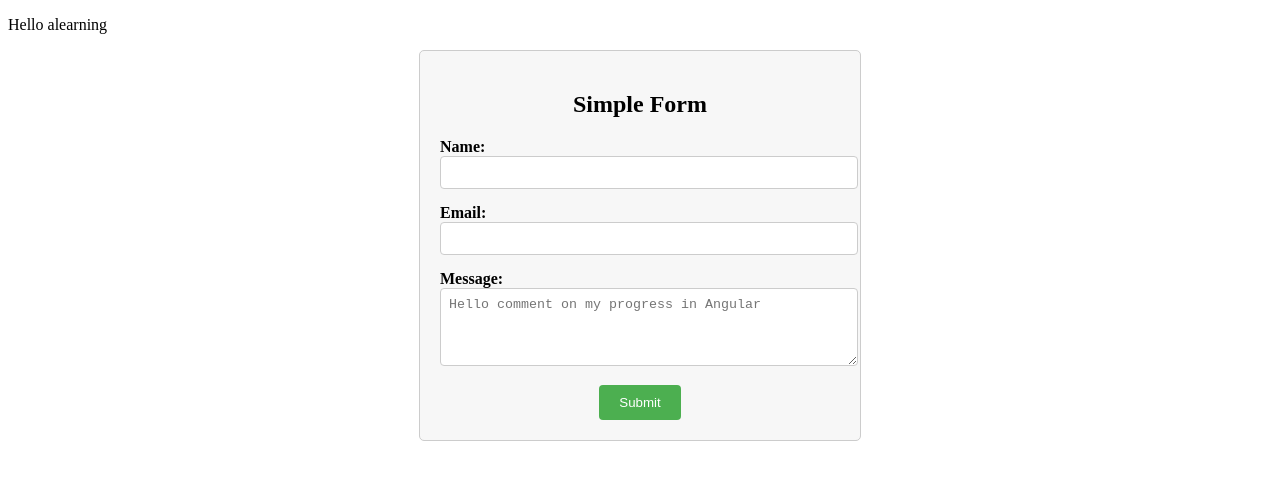
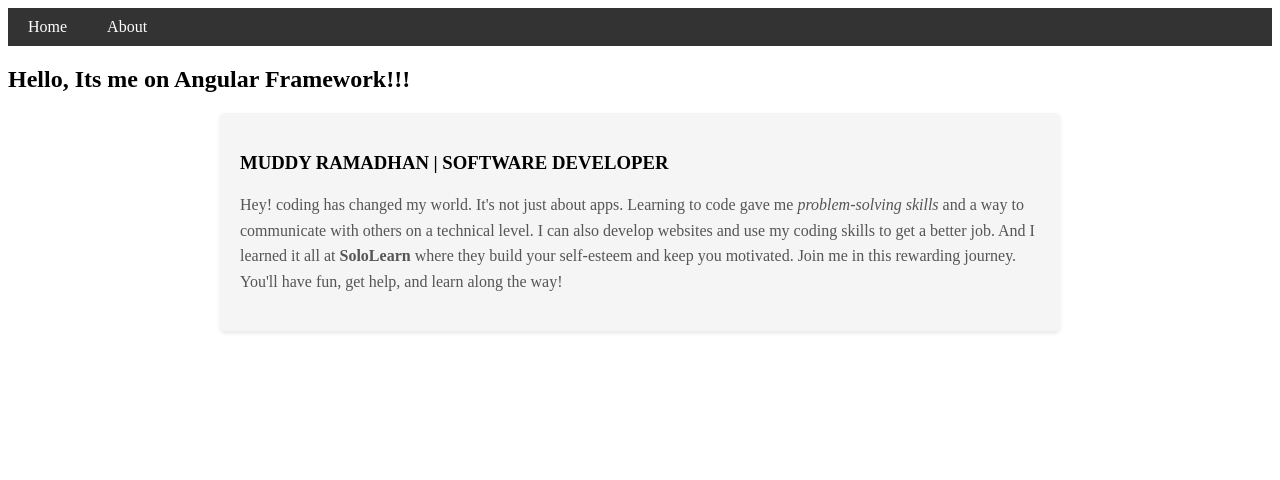
Before and after one commit to Mdsoln/angulars, an Angular app: page /about in a window 1280 px wide. Before the commit this address led to /. Shown: the top 480 px of the page. Built offline with nearby package versions, Linux system fonts and the light colour scheme.

Commit message:
router outlet, router links and navigations

```diff
--- /dev/null
+++ b/src/app/about/about.component.html
@@ -0,0 +1,9 @@
+<div class="about-container">
+    <h3>MUDDY RAMADHAN | SOFTWARE DEVELOPER</h3>
+    <p>
+        Hey! coding has changed my world. It's not just about apps. Learning to code gave me <i>problem-solving skills</i> and a way to communicate with others on a technical level.
+         I can also develop websites and use my coding skills to get a better job.
+         And I learned it all at <strong>SoloLearn</strong> where they build your self-esteem and keep you motivated.
+          Join me in this rewarding journey. You'll have fun, get help, and learn along the way!
+    </p>
+</div>
--- /dev/null
+++ b/src/app/about/about.component.scss
@@ -0,0 +1,17 @@
+.about-container{
+    max-width: 800px;
+    margin: 0 auto;
+    padding: 20px;
+    background-color: #f5f5f5;
+    border-radius: 5px;
+    box-shadow: 0 2px 4px rgba(0,0,0,0.1);
+}
+
+h2{
+    color: #333;
+}
+
+p{
+    color: #555;
+    line-height: 1.6;
+}
--- a/src/app/app.component.html
+++ b/src/app/app.component.html
@@ -1,3 +1,3 @@
-<p>Hello {{title}}</p>
-<app-advertise-page></app-advertise-page>
-<router-outlet></router-outlet>
+<app-menu/>
+<h2>Hello, Its me on Angular Framework!!!</h2>
+<router-outlet/>
--- a/src/app/app.component.ts
+++ b/src/app/app.component.ts
@@ -1,11 +1,13 @@
 import { Component } from '@angular/core';
-import { RouterOutlet } from '@angular/router';
+import { RouterModule, RouterOutlet } from '@angular/router';
 import { AdvertisePageComponent } from './advertise-page/advertise-page.component';
+import { MenuComponent } from './menu/menu.component';
+import { AboutComponent } from './about/about.component';
 
 @Component({
   selector: 'app-root',
   standalone: true,
-  imports: [RouterOutlet,AdvertisePageComponent],
+  imports: [RouterModule, RouterOutlet, MenuComponent],
   templateUrl: './app.component.html',
   styleUrl: './app.component.scss'
 })
--- a/src/app/app.routes.ts
+++ b/src/app/app.routes.ts
@@ -1,3 +1,12 @@
 import { Routes } from '@angular/router';
+import { AdvertisePageComponent } from './advertise-page/advertise-page.component';
+import { AboutComponent } from './about/about.component';
 
-export const routes: Routes = [];
+export const routes: Routes = [
+    {
+        path: 'home', component: AdvertisePageComponent
+    },
+    {
+        path: 'about', component: AboutComponent
+    },
+];
--- /dev/null
+++ b/src/app/menu/menu.component.html
@@ -0,0 +1,6 @@
+<div class="menu">
+    <ul>
+        <li><a routerLink="/home">Home</a></li>
+        <li><a routerLink="/about">About</a></li>
+    </ul>
+</div>
--- /dev/null
+++ b/src/app/menu/menu.component.scss
@@ -0,0 +1,32 @@
+.menu{
+    background-color: #333;
+    color: #fff;
+    padding: 10px;
+}
+
+.menu ul{
+    list-style: none;
+    margin: 0;
+    padding: 0;
+    display: flex;
+}
+
+.menu li{
+    margin-right: 20px;
+}
+
+.menu li:last-child{
+    margin-right: 0;
+}
+
+.menu a{
+    color: #fff;
+    text-decoration: none;
+    padding: 5px 10px;
+    border-radius: 10px;
+}
+
+.menu a:hover{
+    background-color: #555;
+    cursor: pointer;
+}
```
Also changed, not shown: src/app/about/about.component.ts (added, +12 -0 lines), src/app/app-routing.module.ts (+7 -1 lines), src/app/app.module.ts (+5 -3 lines), src/app/menu/menu.component.ts (added, +13 -0 lines), 2 other files (tests, documents, lock files or other folders).
